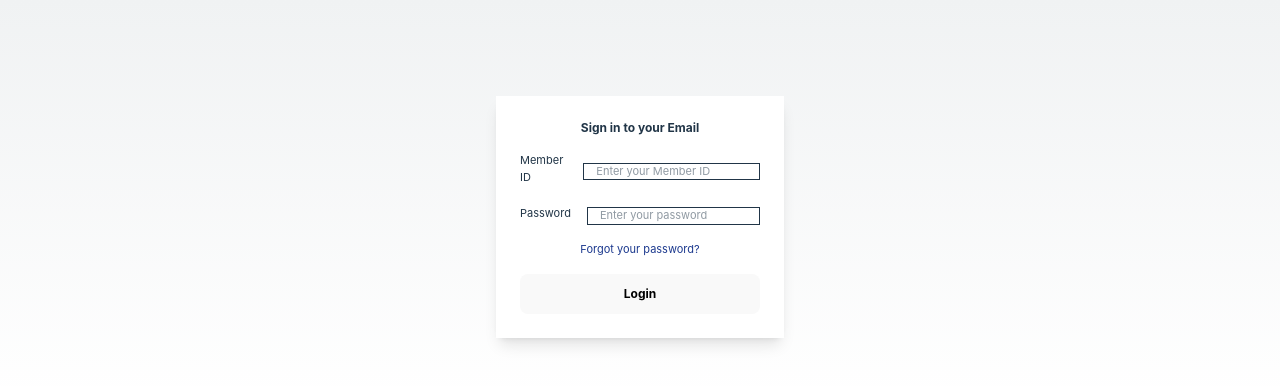
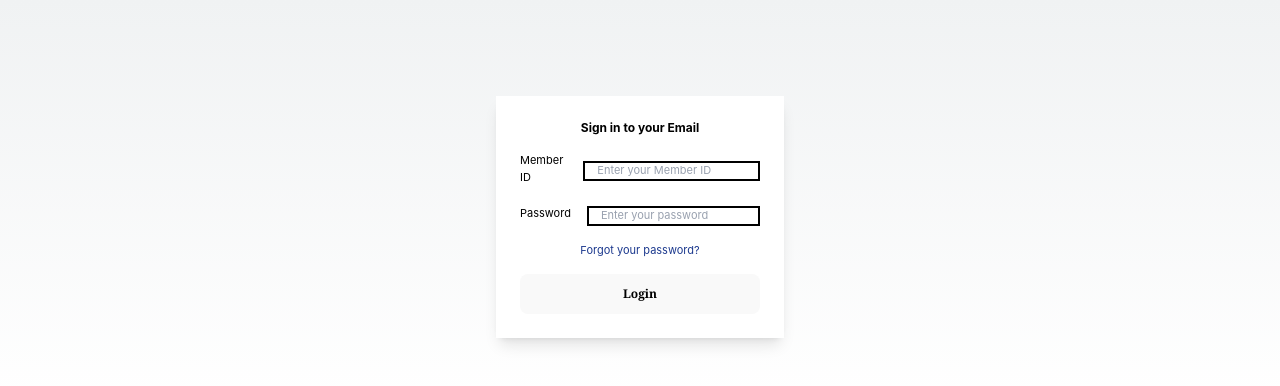
Before and after one commit to Joshua-Mondie/login-testing, a React (Vite) app: page / in a window 1280 px wide. Shown: the top 386 px of the page. Built offline with nearby package versions, Linux system fonts and the light colour scheme.

Commit message:
made corrections on the login screen

```diff
--- a/index.html
+++ b/index.html
@@ -5,7 +5,10 @@
 	<head>
 		<meta charset="UTF-8" />
 		<link rel="icon" type="image/svg+xml" href="/vite.svg" />
-		<meta name="viewport" content="width=device-width, initial-scale=1.0" />
+		<meta
+			name="viewport"
+			content="width=device-width, initial-scale=1.0,maximum-scale=1, user-scalable=no"
+		/>
 		<link href="/dist/styles.css" rel="stylesheet" />
 		<title>Vite + React</title>
 	</head>
--- a/src/index.css
+++ b/src/index.css
@@ -30,6 +30,7 @@ body {
 		#ffffff,
 		#ffffff
 	); /* light blue */
+	color: black;
 }
 
 @media (prefers-color-scheme: light) {
--- a/src/pages/LoginScreen.jsx
+++ b/src/pages/LoginScreen.jsx
@@ -36,16 +36,16 @@ const LoginScreen = () => {
 		<div className="border-blue-600 pt-24 px-4 w-80 ">
 			<div className="flex justify-center items-center  border-gray-400 shadow-lg w-full rounded-lg bg-gray-100">
 				<Card className="w-full  p-6">
-					<h1 className="text-xs font-bold text-center mb-4">
+					<h1 className="text-xs font-bold text-center mb-4 text-black">
 						Sign in to your Email
 					</h1>
 					<form onSubmit={handleSubmit(onSubmit)}>
 						<div className="mb-4 flex gap-5 justify-center items-center">
-							<label htmlFor="memberId" className=" text-[11px]">
+							<label htmlFor="memberId" className=" text-[11px] text-black">
 								Member ID
 							</label>
 							<Input
-								className="w-[153px] text-[11px]"
+								className="w-[153px] text-[11px] border-2 placeholder:text-gray-400"
 								id="memberId"
 								type="text"
 								placeholder="Enter your Member ID"
@@ -63,7 +63,7 @@ const LoginScreen = () => {
 								Password
 							</label>
 							<Input
-								className="w-[153px] text-[11px]"
+								className="w-[153px] text-[11px]  border-2 placeholder:text-gray-400"
 								id="password"
 								type="password"
 								placeholder="Enter your password"
@@ -85,7 +85,7 @@ const LoginScreen = () => {
 
 						<Button
 							type="submit"
-							className="w-full text-black mt-4 "
+							className="w-full text-black mt-4 font-serif "
 							onClick={handleClick}
 						>
 							Login
```
